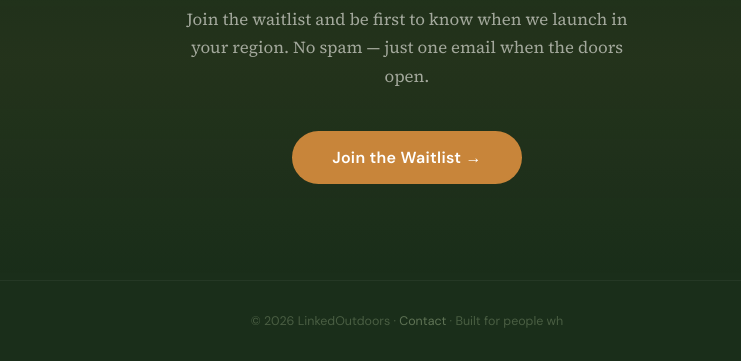
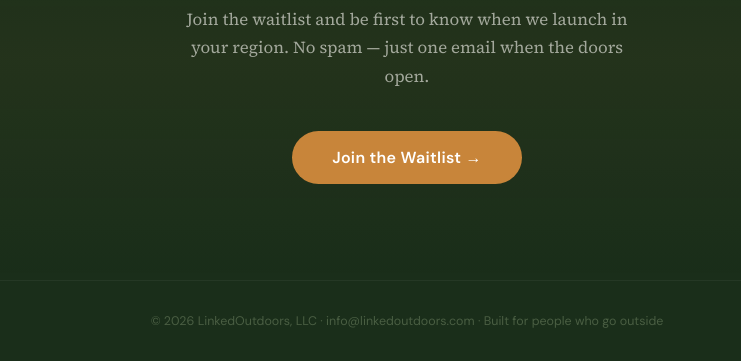
Before and after one commit to johnoutdoors/linkedoutdoors-landing, a plain HTML site: page index.html in a window 1280 px wide. Shown: the part 3854-4215 px from the top of the page, without its empty margins (233-974 px from the left). Drawn offline with nearby package versions, Linux system fonts and the light colour scheme; a web font is replaced by a local one.

Commit message:
Add files via upload

```diff
--- a/index.html
+++ b/index.html
@@ -819,4 +819,5 @@
 
 <!-- ═══════════════════════════ FOOTER ═══════════════════════════ -->
 <footer>
-  <p>© 2026 LinkedOutdoors · <a href="/cdn-cgi/l/email-protection#32585d5a5c725e5b5c5957565d4746565d5d40411c515d5f">Contact</a> · Built for people wh
+  <p>© 2026 LinkedOutdoors, LLC · info&#64;linkedoutdoors.com · Built for people who go outside</p>
+</footer>
```
